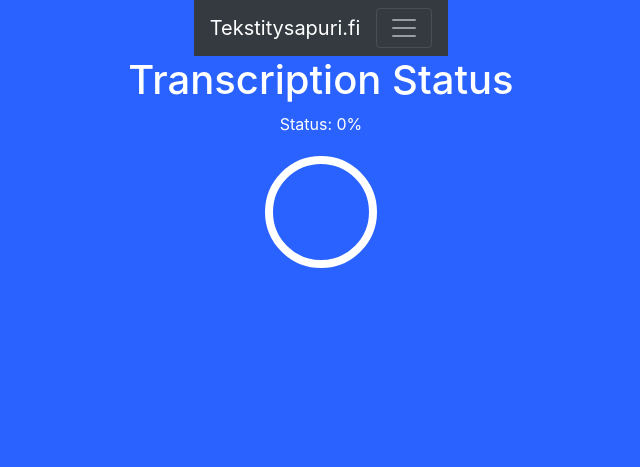
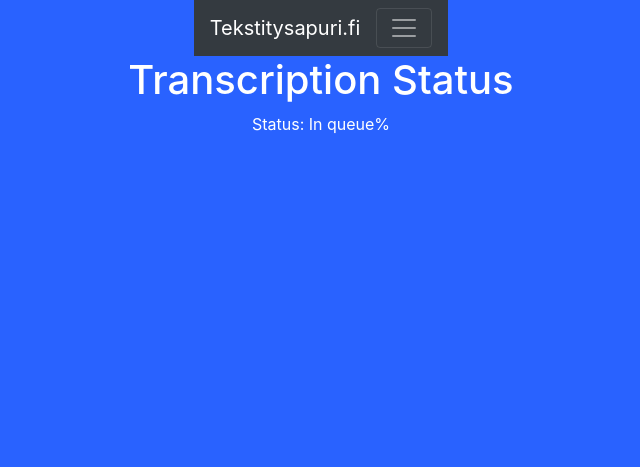
Before and after one commit to botsarefuture/tekstitysapuri.fi, a Flask app: page /status/1 in a window 1280 px wide. Shown: the top 467 px of the page, without its empty margins (319-959 px from the left). Run offline with Flask 3, Linux system fonts and the light colour scheme; some libraries are stand-ins or nearby versions.

Commit message:
Update status.html

```diff
--- a/templates/status.html
+++ b/templates/status.html
@@ -17,46 +17,14 @@
         text-align: center;
         color: white;
     }
-
-    .progress-ring {
-        width: 120px;
-        height: 120px;
-    }
-
-    .progress-ring__circle {
-        stroke: white;
-        stroke-width: 8;
-        fill: transparent;
-        r: 52;
-        cx: 60;
-        cy: 60;
-        transform: rotate(-90deg);
-        transform-origin: 50% 50%;
-        transition: stroke-dashoffset 0.35s;
-    }
 </style>
 
 <h1 class="status-container">Transcription Status</h1>
 <div class="status-container">
     <p>Status: <span id="transcriptionStatus">Loading...</span></p>
-    <svg class="progress-ring">
-        <circle class="progress-ring__circle" />
-    </svg>
 </div>
 
 <script>
-    var circle = document.querySelector('circle');
-    var radius = circle.r.baseVal.value;
-    var circumference = radius * 2 * Math.PI;
-
-    circle.style.strokeDasharray = `${circumference} ${circumference}`;
-    circle.style.strokeDashoffset = `${circumference}`;
-
-    function setProgress(percent) {
-        const offset = circumference - percent / 100 * circumference;
-        circle.style.strokeDashoffset = offset;
-    }
-
     // Function to fetch and update the transcription status
     function updateStatus() {
         // Get the job_id from the URL
@@ -70,7 +38,7 @@
 
                 if (statusElement) {
                     // Display only the progress percentage
-                    statusElement.textContent = `${data.progress || 0}%`;
+                    statusElement.textContent = `${data.status || 0}%`;
 
                     // Check if status is "completed" and redirect if true
                     if (data.status === 'completed') {
```
